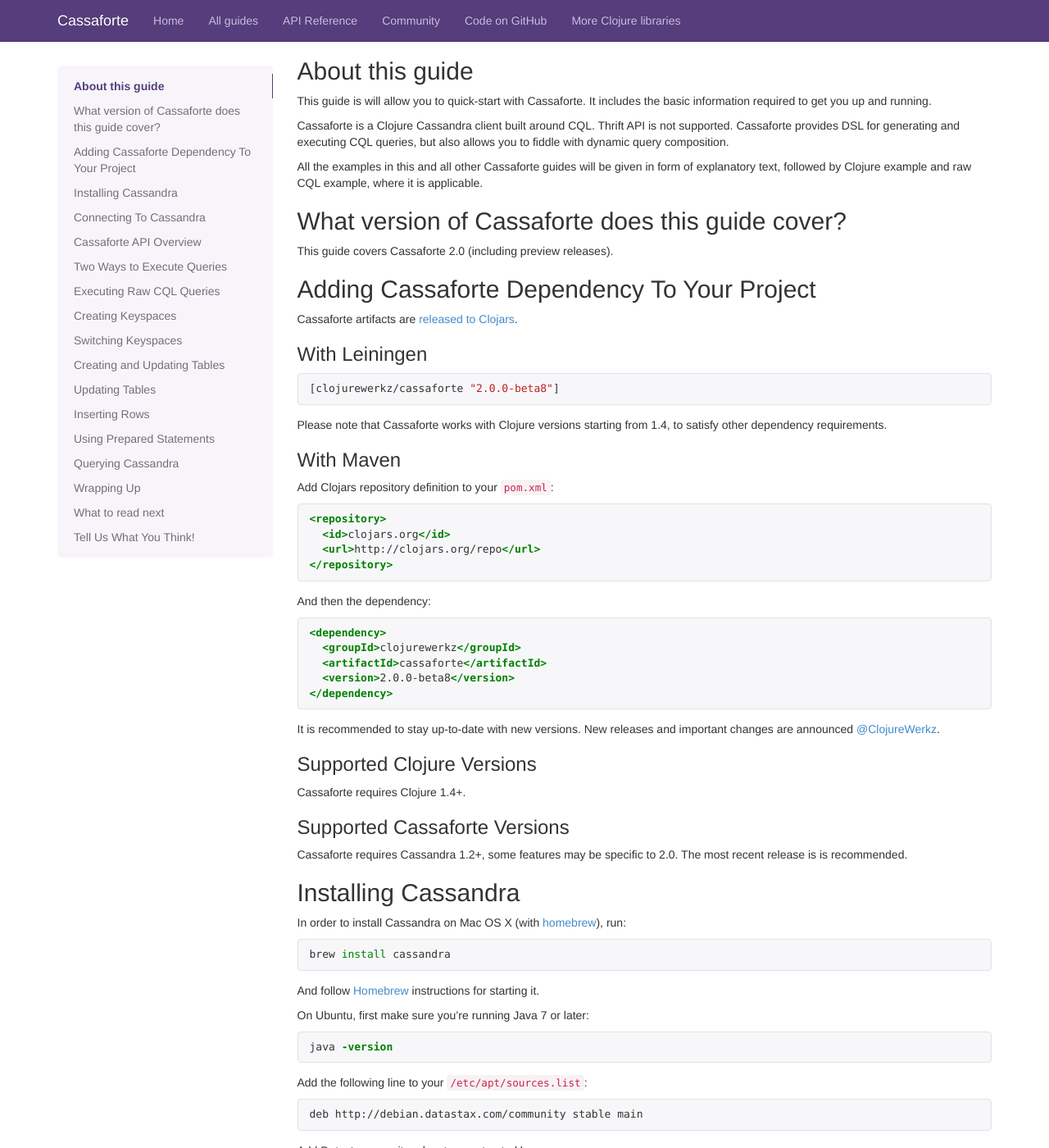
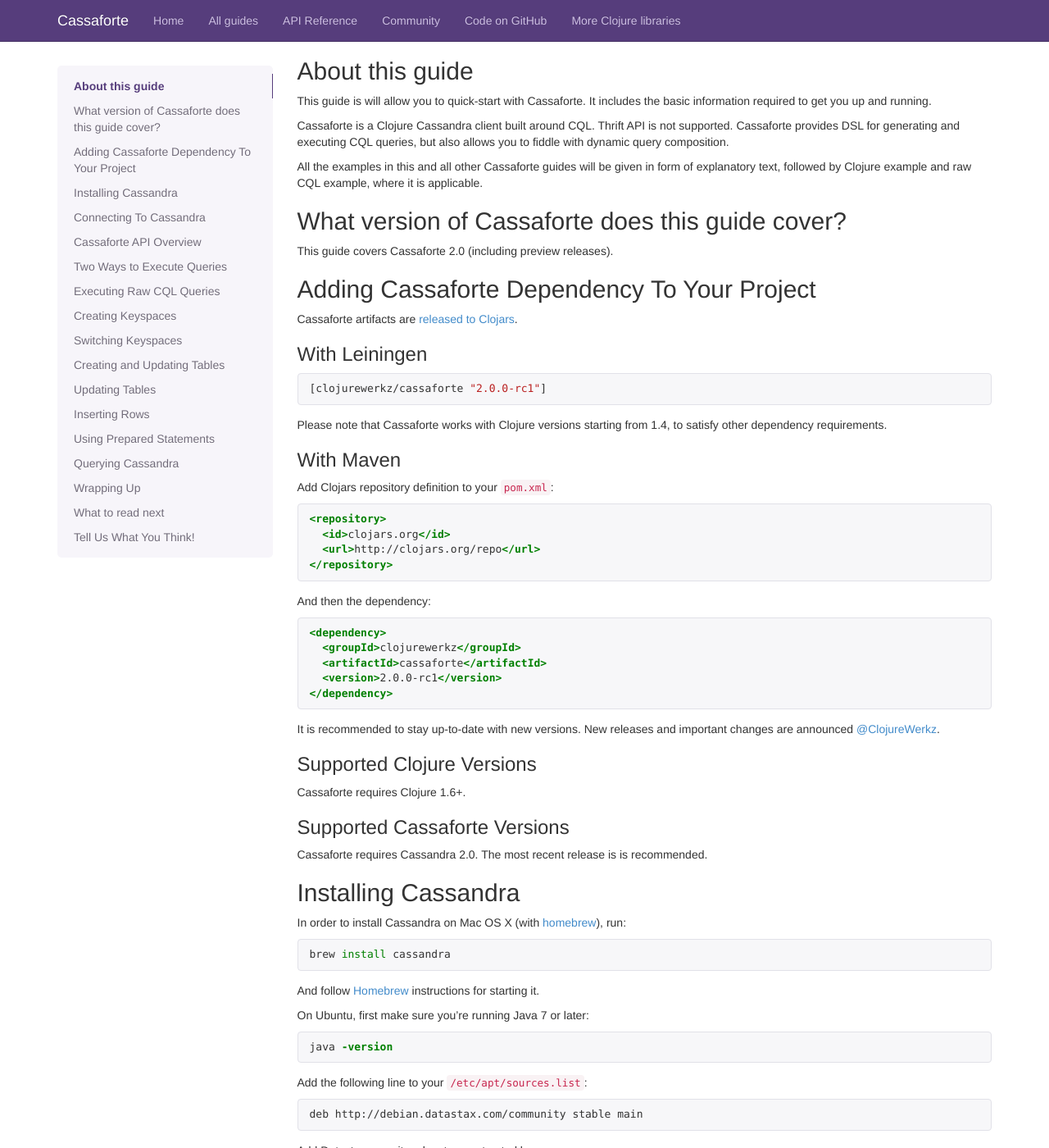
Before and after one commit to clojurewerkz/cassaforte.docs, a Jekyll site: the page built from articles/getting_started.md, in a window 1280 px wide and 1400 px high. Shown: the whole window at 82% size. Built offline with Jekyll 4.4.1, drawn with Linux system fonts in a browser that asks for light colours; some web fonts are replaced; Markdown is read by kramdown in place of the engine named in the settings.

Commit message:
Update for 2.0.0-rc1

````diff
--- a/articles/getting_started.md
+++ b/articles/getting_started.md
@@ -29,7 +29,7 @@ Cassaforte artifacts are [released to Clojars](https://clojars.org/clojurewerkz/
 ### With Leiningen
 
 ```clj
-[clojurewerkz/cassaforte "2.0.0-beta8"]
+[clojurewerkz/cassaforte "2.0.0-rc1"]
 ```
 
 Please note that Cassaforte works with Clojure versions starting from
@@ -52,7 +52,7 @@ And then the dependency:
 <dependency>
   <groupId>clojurewerkz</groupId>
   <artifactId>cassaforte</artifactId>
-  <version>2.0.0-beta8</version>
+  <version>2.0.0-rc1</version>
 </dependency>
 ```
 
@@ -61,13 +61,12 @@ and important changes are announced [@ClojureWerkz](http://twitter.com/clojurewe
 
 ### Supported Clojure Versions
 
-Cassaforte requires Clojure 1.4+.
+Cassaforte requires Clojure 1.6+.
 
 
 ### Supported Cassaforte Versions
 
-Cassaforte requires Cassandra 1.2+, some features may be specific to
-2.0. The most recent release is is recommended.
+Cassaforte requires Cassandra 2.0. The most recent release is is recommended.
 
 
 ## Installing Cassandra
````
